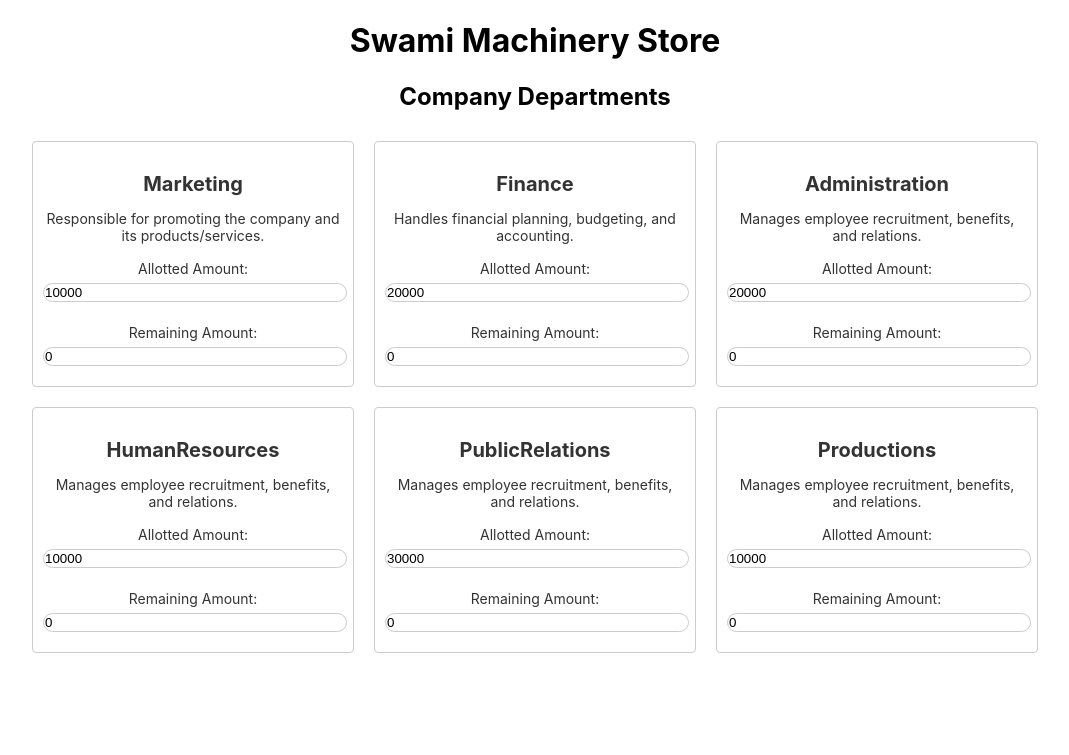
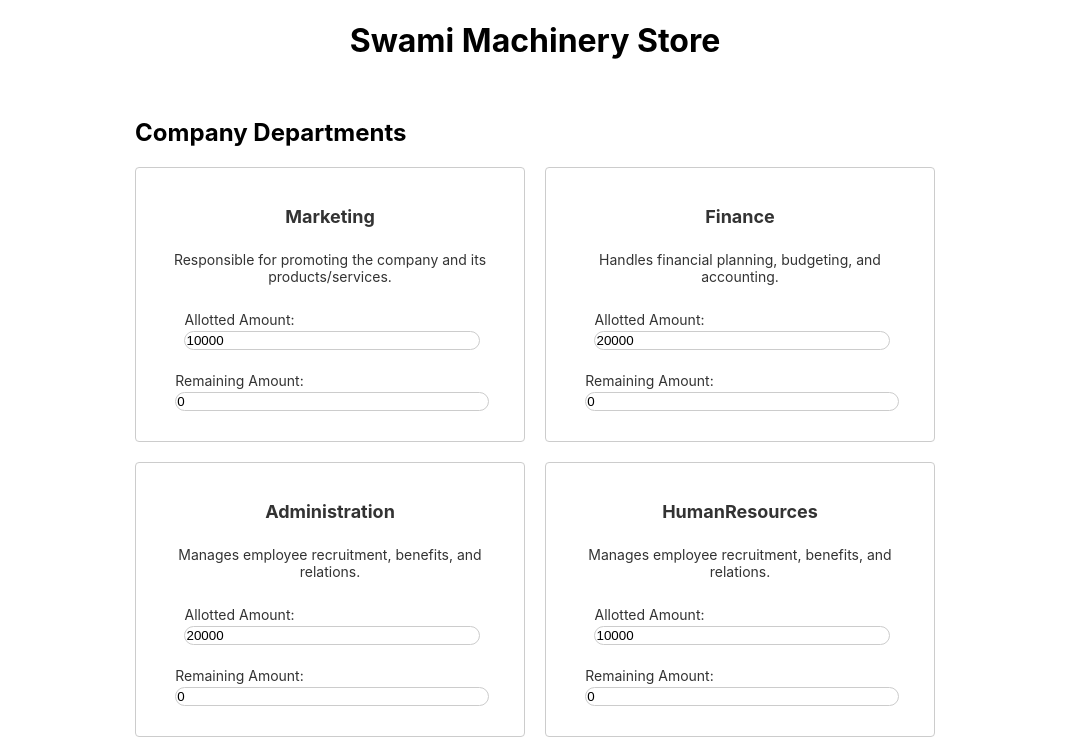
Before and after one commit to singlasahil486/Finance_dashboard, a React (Create React App) app: page /company in a window 1280 px wide. Shown: the top 755 px of the page, without its empty margins (105-1174 px from the left). Built offline with nearby package versions, Linux system fonts and the light colour scheme.

Commit message:
Update Company.css

```diff
--- a/src/components/Company.css
+++ b/src/components/Company.css
@@ -1,16 +1,21 @@
+/* Company.css */
+
 .company-container {
-    text-align: center;
+  max-width: 800px;
+  margin: 0 auto;
+  padding: 20px;
 }
 
 .company-title {
   font-size: 24px;
+  font-weight: bold;
   margin-bottom: 20px;
 }
 
 .departments-container {
-    display: flex;
-    flex-wrap: wrap;
-    justify-content: center;
+  display: grid;
+  grid-template-columns: repeat(2, 1fr);
+  grid-gap: 20px;
 }
 
 .department-link {
@@ -19,42 +24,33 @@
 }
 
 .department-card {
-    width: 300px;
-    margin: 10px;
-    padding: 10px;
-    text-align: center;
   border: 1px solid #ccc;
   border-radius: 4px;
-    background-color: #fff;
-    transition: all 0.3s ease;
+  padding: 20px;
+  display: flex;
+  flex-direction: column;
+  align-items: center;
+  transition: box-shadow 0.3s ease;
 }
 
 .department-card:hover {
-    transform: scale(1.05);
-    box-shadow: 0 2px 4px rgba(0, 0, 0, 0.1);
+  box-shadow: 0 4px 8px rgba(0, 0, 0, 0.1);
 }
 
 .department-name {
-    font-size: 20px;
+  font-size: 18px;
   margin-bottom: 10px;
 }
 
 .department-description {
   font-size: 14px;
+  text-align: center;
 }
 
-.amount-fields {
-    margin-top: 20px;
+.department-image {
+  width: 100px;
+  height: 100px;
+  object-fit: cover;
+  border-radius: 10%;
+  margin-bottom: 10px;
 }
-
-  .amount-label {
-    font-size: 14px;
-  }
-
-  .amount-input {
-    width: 100%;
-    padding: 2px;
-    margin-top: 5px;
-    border: 1px solid #ccc;
-    border-radius: 4px;
-  }
```
Lines whose indentation alone changed are shown as unchanged.
